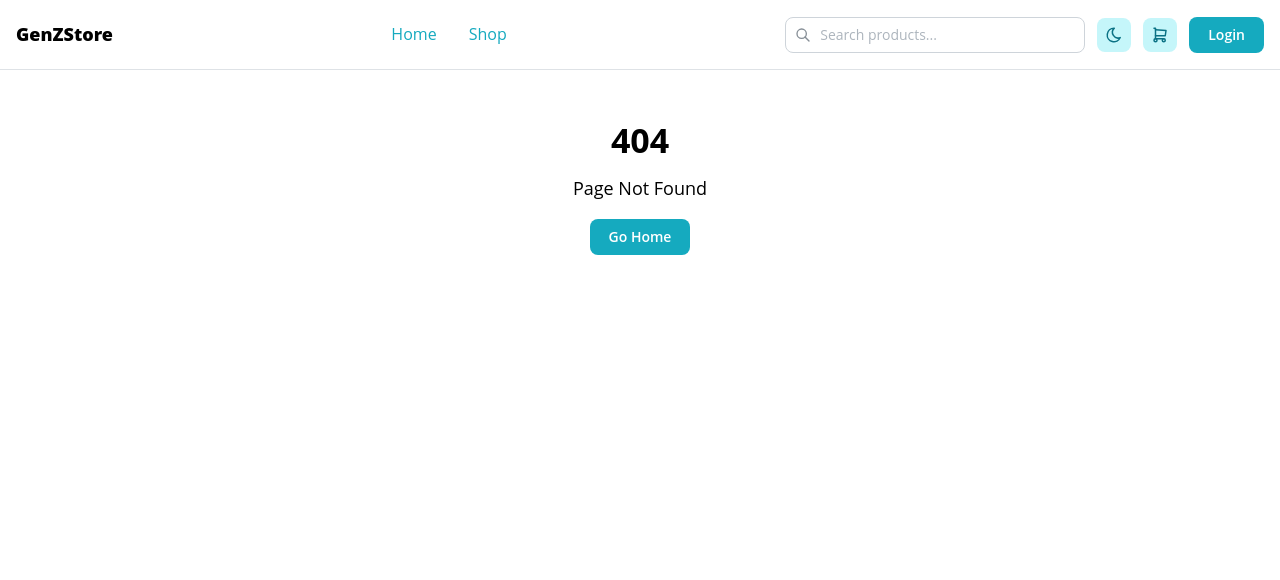
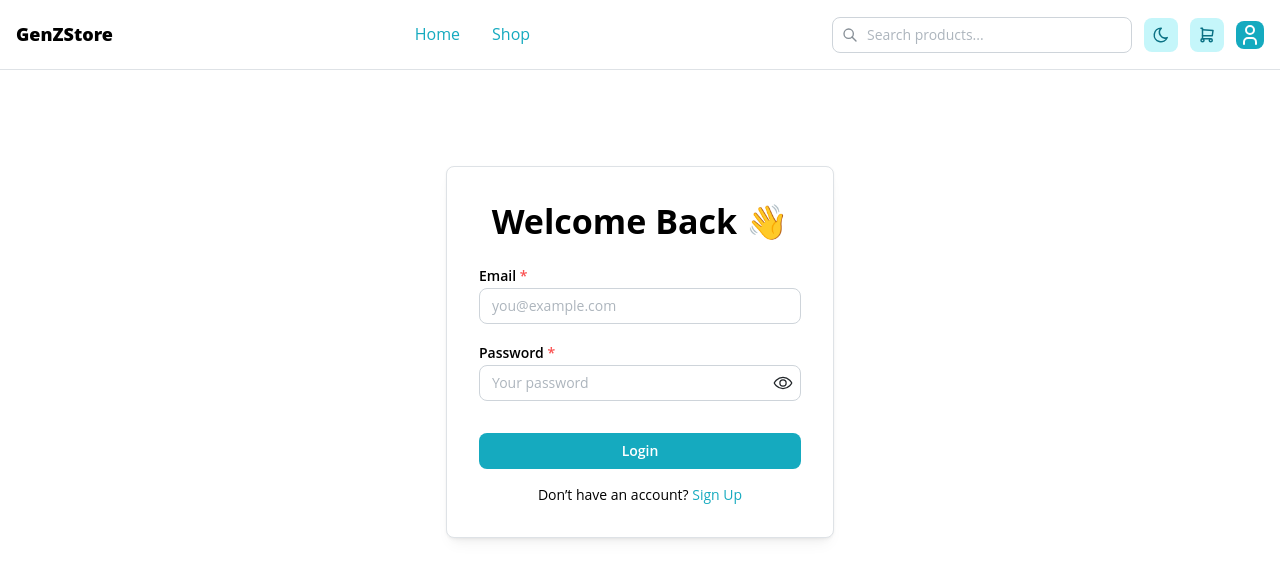
Before and after one commit to cgdhanush/genzstore-frontend, a React (Vite) app: page /auth in a window 1280 px wide. Before the commit this address had no page. Shown: the top 580 px of the page. Built offline with nearby package versions, Linux system fonts and the light colour scheme.

Commit message:
added login and signup page

```diff
--- a/src/App.tsx
+++ b/src/App.tsx
@@ -6,6 +6,7 @@ import ShopPage from "./pages/ShopPage";
 import NotFoundPage from "./pages/NotFoundPage";
 import NavbarLayout from "./components/layout/NavBar";
 import CheckoutPage from "./pages/CheckoutPage";
+import AuthPage from "./pages/AuthPage";
 
 import theme from "./theme";
 import "@mantine/core/styles.css";
@@ -20,6 +21,8 @@ export default function App() {
             <Route path="/shop" element={<ShopPage />} />
             <Route path="/checkout" element={<CheckoutPage />} />
 
+            <Route path="/auth" element={<AuthPage />} />
+
             {/* 404 PAGE */}
             <Route path="*" element={<NotFoundPage />} />
           </Routes>
--- a/src/components/layout/NavBar.tsx
+++ b/src/components/layout/NavBar.tsx
@@ -3,12 +3,11 @@ import {
   Group,
   Burger,
   Text,
-  Button,
   TextInput,
   ActionIcon,
   useMantineColorScheme,
   Anchor,
-  Indicator
+  Indicator,
 } from "@mantine/core";
 import { useDisclosure } from "@mantine/hooks";
 import {
@@ -16,6 +15,7 @@ import {
   IconShoppingCart,
   IconSun,
   IconMoon,
+  IconUser
 } from "@tabler/icons-react";
 import { useCartStore } from "../../store/cartStore";
 
@@ -77,8 +77,11 @@ export default function NavbarLayout({ children }: { children: JSX.Element }) {
               >
                 <IconShoppingCart size={18} />
               </ActionIcon>
+
             </Indicator>
-            <Button size="sm">Login</Button>
+             <ActionIcon component="a" href="/auth">
+                <IconUser />
+              </ActionIcon>
           </Group>
 
           {/* Mobile Burger */}
--- /dev/null
+++ b/src/pages/AuthPage.tsx
@@ -0,0 +1,78 @@
+import { useState } from "react";
+import {
+  Container,
+  Paper,
+  Title,
+  TextInput,
+  PasswordInput,
+  Button,
+  Text,
+  Stack,
+  Anchor,
+} from "@mantine/core";
+
+export default function AuthPage() {
+  const [isLogin, setIsLogin] = useState(true);
+
+  return (
+    <Container size={420} my={80}>
+      <Paper
+        radius="md"
+        p="xl"
+        withBorder
+        shadow="sm"
+      >
+        <Title ta="center" mb="lg">
+          {isLogin ? "Welcome Back 👋" : "Create Account ✨"}
+        </Title>
+
+        <Stack>
+          {!isLogin && (
+            <TextInput
+              label="Full Name"
+              placeholder="John Doe"
+              required
+            />
+          )}
+
+          <TextInput
+            label="Email"
+            placeholder="you@example.com"
+            required
+          />
+
+          <PasswordInput
+            label="Password"
+            placeholder="Your password"
+            required
+          />
+
+          {!isLogin && (
+            <PasswordInput
+              label="Confirm Password"
+              placeholder="Confirm password"
+              required
+            />
+          )}
+
+          <Button fullWidth mt="md">
+            {isLogin ? "Login" : "Sign Up"}
+          </Button>
+
+          <Text ta="center" size="sm">
+            {isLogin
+              ? "Don’t have an account?"
+              : "Already have an account?"}{" "}
+            <Anchor
+              component="button"
+              type="button"
+              onClick={() => setIsLogin(!isLogin)}
+            >
+              {isLogin ? "Sign Up" : "Login"}
+            </Anchor>
+          </Text>
+        </Stack>
+      </Paper>
+    </Container>
+  );
+}
```
